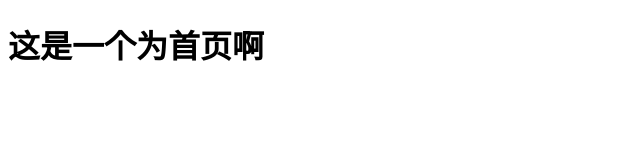
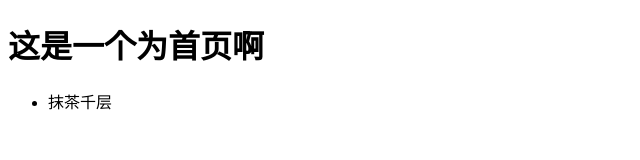
Before and after one commit to meixinxinya/2006_git_test, a plain HTML site: page index.html in a window 1280 px wide. Shown: the whole page, without its empty margins (0-640 px from the left). Drawn offline with Linux system fonts and the light colour scheme.

Commit message:
修改啦

```diff
--- a/index.html
+++ b/index.html
@@ -6,5 +6,8 @@
 	</head>
 	<body>
 		<h1>这是一个为首页啊</h1>
+		<ul>
+			<li>抹茶千层</li>
+		</ul>
 	</body>
 </html>
```
